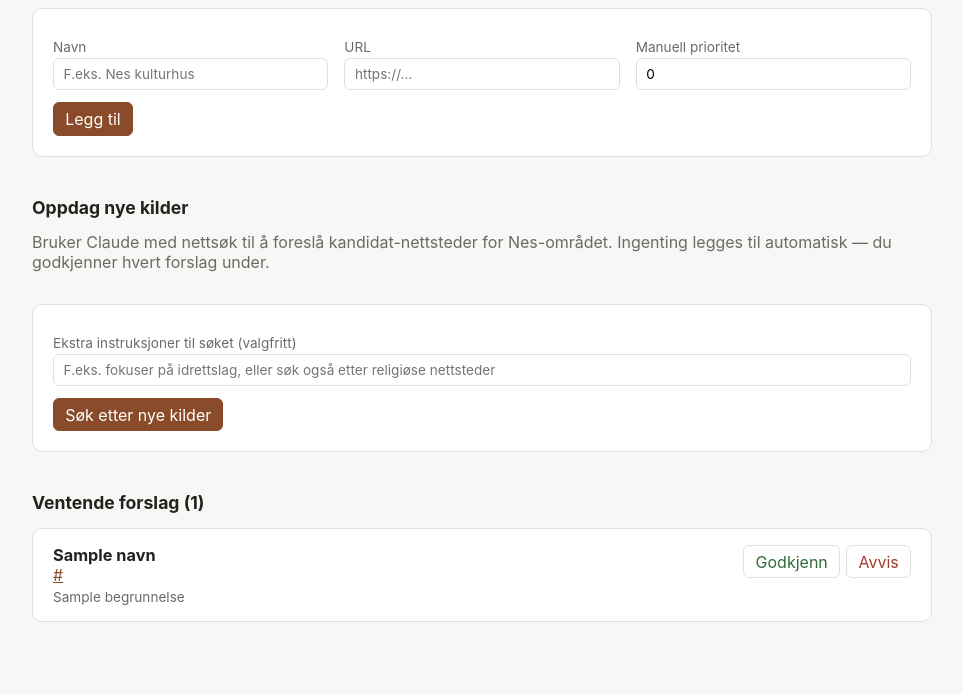
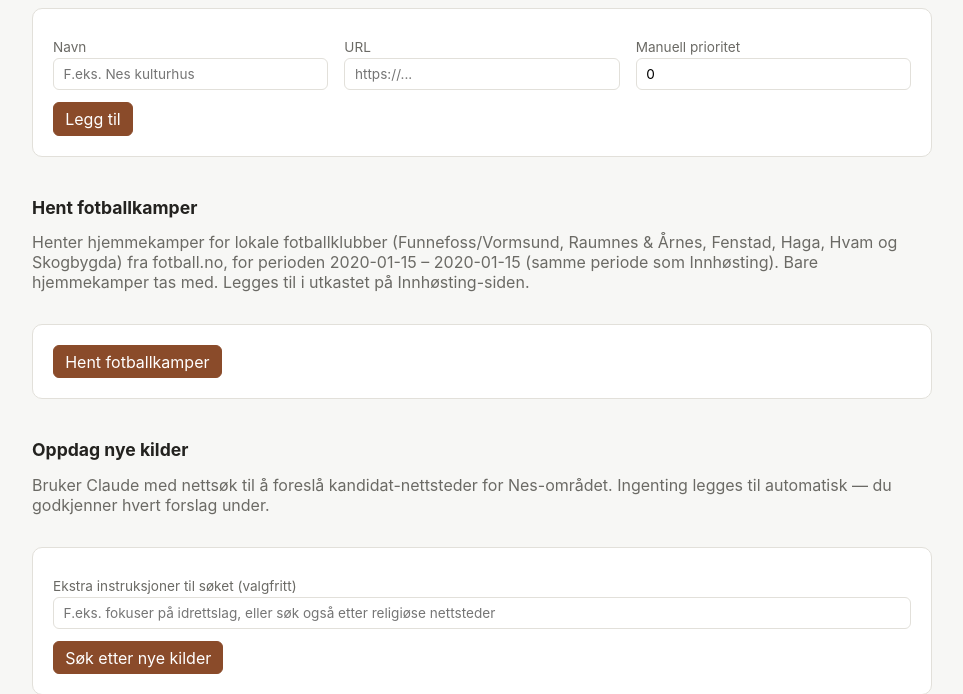
Before and after one commit to fgjestad/vibecoding, a FastAPI app: template app/templates/kilder.html in a window 1280 px wide. Shown: the part 367-1061 px from the top of the page, without its empty margins (158-1121 px from the left). Before the commit the page ends 989 px from the top, so only its background shows below. Run offline with FastAPI, Linux system fonts and the light colour scheme; the template is opened without the code that fills it: most values are stand-ins (such as "Sample title", 1, 10 or a date in 2020).

Commit message:
Add files via upload

```diff
--- a/app/templates/kilder.html
+++ b/app/templates/kilder.html
@@ -55,6 +55,27 @@
       <button type="submit" class="primær" style="margin-top:0.75rem;">Legg til</button>
     </form>
 
+    <h2>Hent fotballkamper</h2>
+    <p class="undertittel">
+      Henter hjemmekamper for lokale fotballklubber (Funnefoss/Vormsund, Raumnes &amp; Årnes,
+      Fenstad, Haga, Hvam og Skogbygda) fra fotball.no, for perioden
+      {{ forste_dag.strftime("%d.%m.%Y") }} – {{ siste_dag.strftime("%d.%m.%Y") }}
+      (samme periode som Innhøsting). Bare hjemmekamper tas med. Legges til i utkastet på
+      Innhøsting-siden.
+    </p>
+    <form class="skjema-kort" method="post" action="/kilder/hent-fotballkamper" id="fotball-skjema">
+      <button type="submit" class="primær" id="fotball-knapp">
+        Hent fotballkamper
+      </button>
+    </form>
+    <script>
+      document.getElementById("fotball-skjema").addEventListener("submit", function () {
+        var knapp = document.getElementById("fotball-knapp");
+        knapp.disabled = true;
+        knapp.innerHTML = '<span class="spinner"></span> Henter kamper … (kan ta et halvt minutt)';
+      });
+    </script>
+
     <h2>Oppdag nye kilder</h2>
     <p class="undertittel">
       Bruker Claude med nettsøk til å foreslå kandidat-nettsteder for Nes-området.
```
